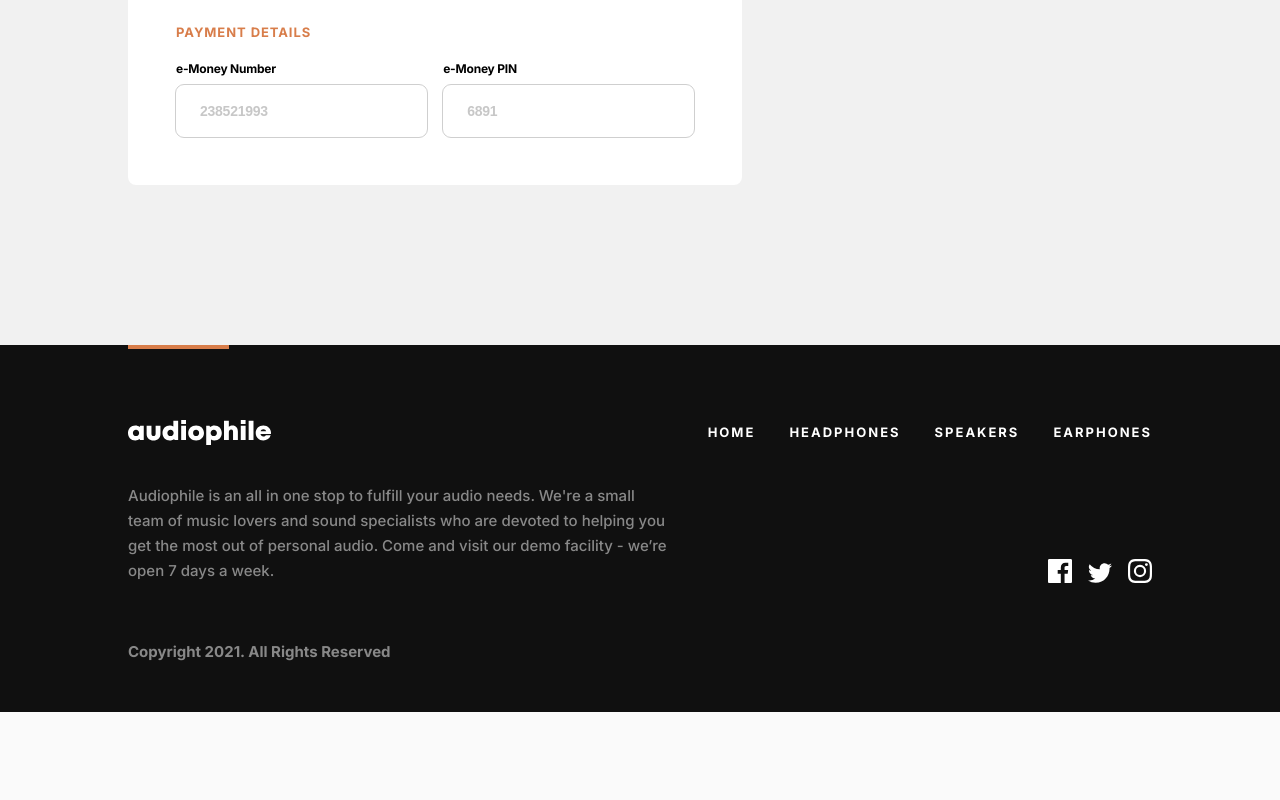
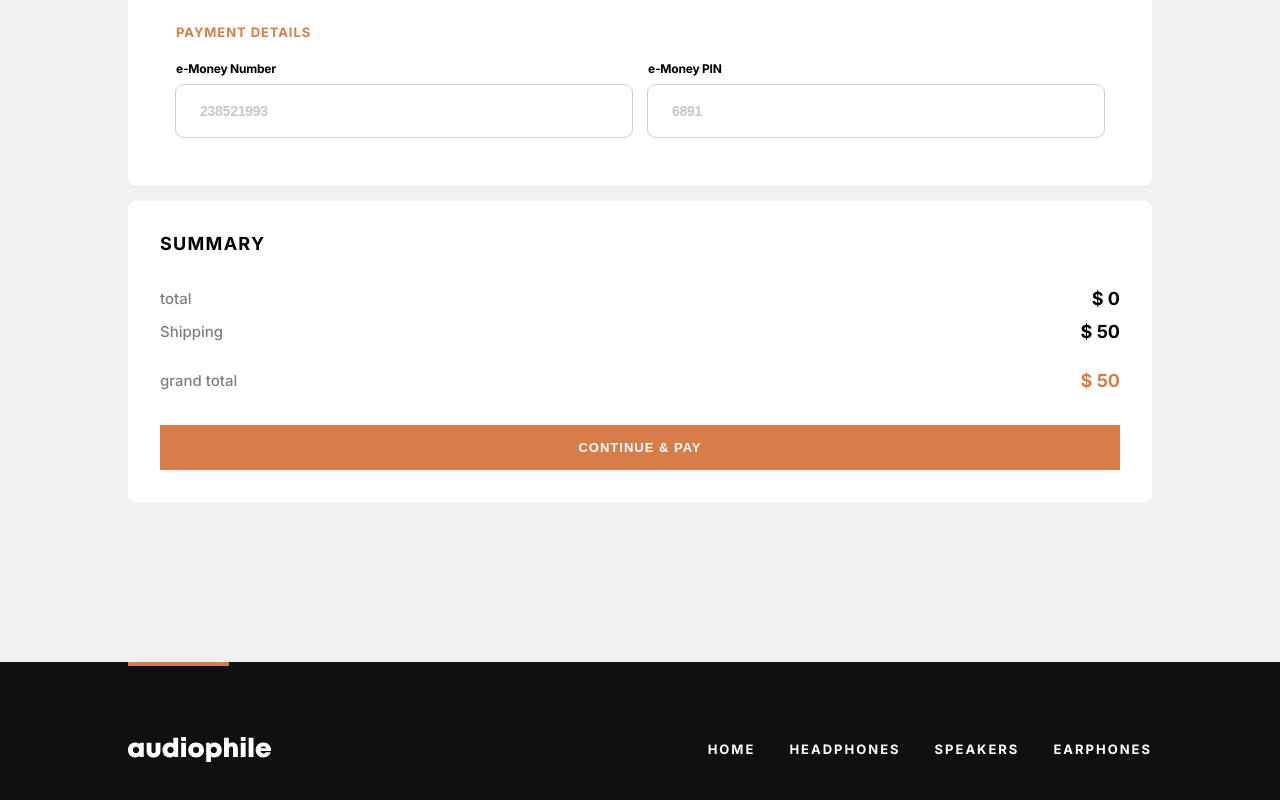
Before and after one commit to Cotne2003/audiophile-ecommerce-website, a Next.js app: page /checkout in a window 1280 px wide. Shown: the part 964-1764 px from the top of the page. Before the commit the page ends 1676 px from the top, so only its background shows below. Built offline with nearby package versions, Linux system fonts and the light colour scheme.

Commit message:
added summary payment

```diff
--- a/components/checkout/Checkout.tsx
+++ b/components/checkout/Checkout.tsx
@@ -1,4 +1,4 @@
-import React from "react";
+import React, { useEffect, useState } from "react";
 import { GoBack } from "../oneProductPage/sectionOne/SectionOneStyles";
 import { useRouter } from "next/navigation";
 import { StyledMain } from "../oneProductPage/OneProductPageStyles";
@@ -6,21 +6,43 @@ import InputsAndPayment from "./inputsAndPayment/InputsAndPayment";
 import { Product, cartData } from "../../app/states";
 import { useRecoilValue } from "recoil";
 import CartProduct from "../header/cartSpace/CartProduct/CartProduct";
-import { ProductsContainer } from "../header/cartSpace/CartSpaceStyles";
+import {
+  ChekCoutBtn,
+  ProductsContainer,
+} from "../header/cartSpace/CartSpaceStyles";
+import {
+  FlexContainer,
+  ProductsWrapper,
+  StyledUl,
+  Summary,
+} from "./CheckoutStyles";
 
 const Checkout = () => {
   const router = useRouter();
   const goBack = () => {
     router.back();
   };
-  const products = useRecoilValue<Product[]>(cartData);
+  const cart = useRecoilValue<Product[]>(cartData);
+  const [total, setTotal] = useState(0);
+
+  useEffect(() => {
+    const cartModel = [...cart];
+    const sumOfProducts = cartModel.reduce(
+      (sum, product) => Number(product.price) * product.count + sum,
+      0
+    );
+    setTotal(sumOfProducts);
+  }, [cart]);
+
   return (
     <StyledMain>
       <GoBack onClick={goBack}>Go Back</GoBack>
-      <div style={{ display: "flex", alignItems: "center" }}>
+      <FlexContainer>
         <InputsAndPayment />
+        <ProductsWrapper>
+          <Summary>Summary</Summary>
           <ProductsContainer>
-          {products.map((product) => (
+            {cart.map((product) => (
               <CartProduct
                 key={product.id}
                 imgUrl={product.imgUrl}
@@ -30,7 +52,23 @@ const Checkout = () => {
               />
             ))}
           </ProductsContainer>
-      </div>
+          <StyledUl>
+            <li>
+              <span>total</span>
+              <p>$ {total}</p>
+            </li>
+            <li>
+              <span>Shipping</span>
+              <p>$ 50</p>
+            </li>
+            <li style={{ marginTop: "16px", marginBottom: "32px" }}>
+              <span>grand total</span>
+              <p style={{ color: "#D87D4A" }}>$ {total + 50}</p>
+            </li>
+          </StyledUl>
+          <ChekCoutBtn>CONTINUE & PAY</ChekCoutBtn>
+        </ProductsWrapper>
+      </FlexContainer>
     </StyledMain>
   );
 };
--- /dev/null
+++ b/components/checkout/CheckoutStyles.ts
@@ -0,0 +1,54 @@
+import styled from "styled-components";
+
+export const FlexContainer = styled.div`
+  display: flex;
+  gap: 1.6rem;
+  margin-top: 3.8rem;
+  @media (max-width: 1439px) {
+    flex-direction: column;
+  }
+`;
+
+export const ProductsWrapper = styled.div`
+  background-color: #fff;
+  padding: 3.2rem;
+  border-radius: 8px;
+  width: 30%;
+  height: 100%;
+  @media (max-width: 1439px) {
+    width: 100%;
+  }
+`;
+
+export const Summary = styled.h2`
+  color: #000;
+  font-size: 1.8rem;
+  font-weight: 700;
+  letter-spacing: 1.286px;
+  text-transform: uppercase;
+`;
+
+export const StyledUl = styled.ul`
+  display: flex;
+  flex-direction: column;
+  gap: 8px;
+  margin-top: 3.2rem;
+  li {
+    display: flex;
+    justify-content: space-between;
+    align-items: center;
+  }
+  span {
+    color: #000;
+    font-size: 1.5rem;
+    font-weight: 500;
+    line-height: 25px;
+    opacity: 0.5;
+  }
+  p {
+    color: #000;
+    font-size: 1.8rem;
+    font-weight: 700;
+    text-transform: uppercase;
+  }
+`;
--- a/components/checkout/inputsAndPayment/InputsAndPayment.tsx
+++ b/components/checkout/inputsAndPayment/InputsAndPayment.tsx
@@ -12,7 +12,7 @@ import { SecondTitle } from "@/components/texts/Titles";
 
 const InputsAndPayment = () => {
   return (
-    <CheckoutContainer style={{ width: "60%" }}>
+    <CheckoutContainer>
       <SecondTitle>CHECKOUT</SecondTitle>
       <form>
         <div>
@@ -22,15 +22,27 @@ const InputsAndPayment = () => {
           <InputsContainer>
             <div>
               <InputTitle>Name</InputTitle>
-              <StyledInput type="text" placeholder="Cotne Basiashvili" />
+              <StyledInput
+                type="text"
+                placeholder="Cotne Basiashvili"
+                name="name"
+              />
             </div>
             <div>
               <InputTitle>Email Address</InputTitle>
-              <StyledInput type="email" placeholder="basiashvilic@gmail.com" />
+              <StyledInput
+                type="email"
+                placeholder="basiashvilic@gmail.com"
+                name="email"
+              />
             </div>
             <div>
               <InputTitle>Phone Number</InputTitle>
-              <StyledInput type="number" placeholder="+1 202-555-0136" />
+              <StyledInput
+                type="number"
+                placeholder="+1 202-555-0136"
+                name="phone"
+              />
             </div>
           </InputsContainer>
         </div>
@@ -41,21 +53,25 @@ const InputsAndPayment = () => {
           </OrangeTxtWrapper>
           <div>
             <InputTitle>Address</InputTitle>
-            <StyledInput type="text" placeholder="1137 Williams Avenue" />
+            <StyledInput
+              type="text"
+              placeholder="1137 Williams Avenue"
+              name="addres"
+            />
           </div>
           <InputsContainerWrapper>
             <InputsContainer>
               <div>
                 <InputTitle>ZIP Code</InputTitle>
-                <StyledInput type="number" placeholder="10001" />
+                <StyledInput type="number" placeholder="10001" name="zip" />
               </div>
               <div>
                 <InputTitle>City</InputTitle>
-                <StyledInput type="text" placeholder="Tbilisi" />
+                <StyledInput type="text" placeholder="Tbilisi" name="city" />
               </div>
               <div>
                 <InputTitle>Country</InputTitle>
-                <StyledInput type="text" placeholder="Georgia" />
+                <StyledInput type="text" placeholder="Georgia" name="country" />
               </div>
             </InputsContainer>
           </InputsContainerWrapper>
@@ -68,11 +84,15 @@ const InputsAndPayment = () => {
           <InputsContainer>
             <div>
               <InputTitle>e-Money Number</InputTitle>
-              <StyledInput type="number" placeholder="238521993" />
+              <StyledInput
+                type="number"
+                placeholder="238521993"
+                name="e-money"
+              />
             </div>
             <div>
               <InputTitle>e-Money PIN</InputTitle>
-              <StyledInput type="number" placeholder="6891" />
+              <StyledInput type="number" placeholder="6891" name="e-money" />
             </div>
           </InputsContainer>
         </div>
--- a/components/checkout/inputsAndPayment/InputsAndPaymentStyles.ts.ts
+++ b/components/checkout/inputsAndPayment/InputsAndPaymentStyles.ts.ts
@@ -1,11 +1,14 @@
 import styled from "styled-components";
 
 export const CheckoutContainer = styled.div`
+  width: 70%;
   background-color: #fff;
   padding: 5.4rem 4.8rem 4.8rem;
   border-radius: 8px;
-  margin-top: 3.8rem;
   justify-content: space-between;
+  @media (max-width: 1439px) {
+    width: 100%;
+  }
 `;
 
 export const OrangeTxt = styled.p`
@@ -28,6 +31,9 @@ export const InputsContainer = styled.div`
   width: 100%;
   column-gap: 1.6rem;
   row-gap: 2.4rem;
+  @media (max-width: 767px) {
+    grid-template-columns: 1fr;
+  }
 `;
 
 export const InputsContainerWrapper = styled.div`
```
Lines whose indentation alone changed are shown as unchanged.
